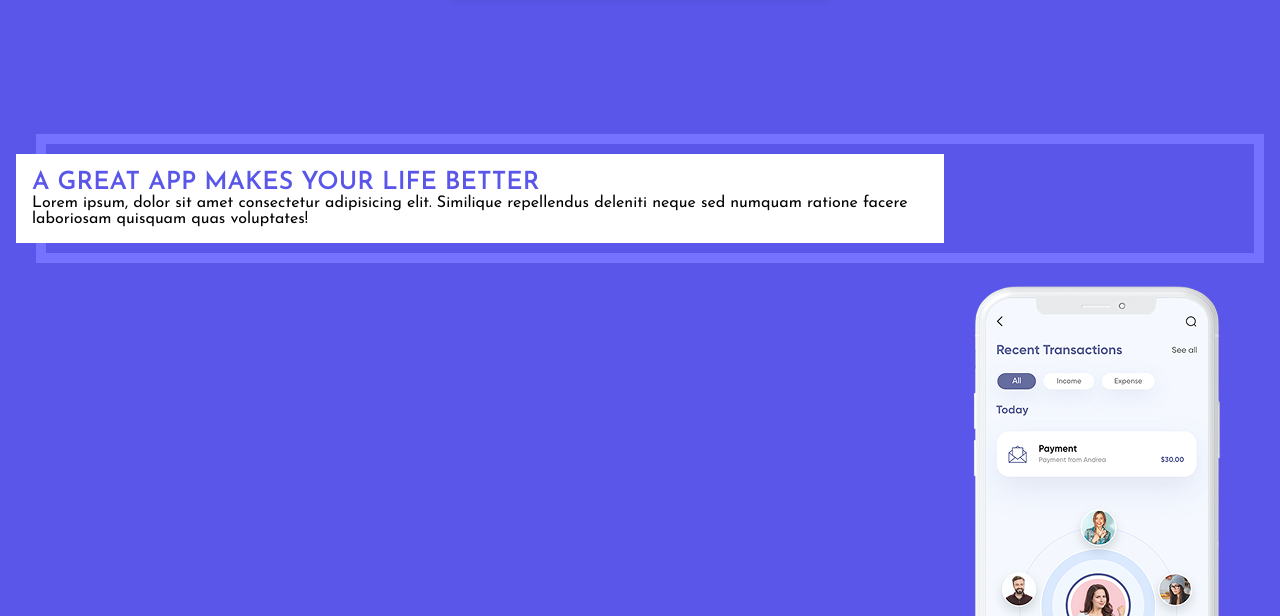
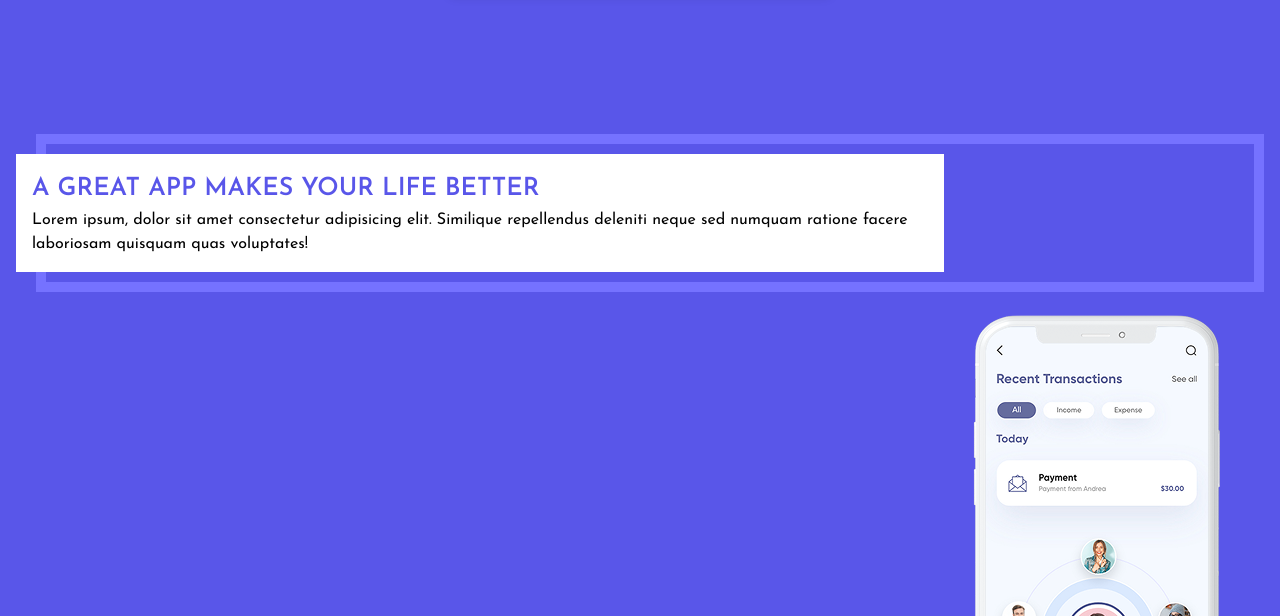
Before and after one commit to mayragm2/final-project-html-css, a plain HTML site: page index.html in a window 1280 px wide. Shown: the part 184-800 px from the top of the page. Drawn offline with Linux system fonts and the light colour scheme.

Commit message:
feat(style.css): add default styles for text

```diff
--- a/index.html
+++ b/index.html
@@ -20,7 +20,7 @@
         <section class="main-page">
             <div class="box">
                 <div>
-                    <h2>A GREAT APP MAKES YOUR LIFE BETTER</h2>
+                    <h5>A GREAT APP MAKES YOUR LIFE BETTER</h5>
                     <p>Lorem ipsum, dolor sit amet consectetur adipisicing elit. Similique repellendus deleniti neque sed numquam ratione facere laboriosam quisquam quas voluptates!</p>
                 </div>
                 <div></div>
--- a/style.css
+++ b/style.css
@@ -3,7 +3,25 @@
 *{
     margin: 0px;
 }
+h6{
+    font-family: Josefin Sans;
+    font-weight: 600;
+    font-size: 20px;
+    line-height: 30px;
+}
+h5{
+    font-family: Josefin Sans;
+    font-weight: 600;
+    font-size: 25px;
+    line-height: 37.5px;
+}
+p{
+    font-family: Josefin Sans;
+    font-weight: 400;
+    font-size: 16px;
+    line-height: 24px;
 
+}
 body{
     background-image: url(assets/background.png);
     background-repeat: repeat-y;
@@ -77,10 +95,8 @@ nav span{
     border: 10px solid #7572FF;
     box-sizing: border-box;
 }
-.box div:first-of-type h2{
+.box div:first-of-type h5{
     color:#5956E9;
-    font-weight: 600;
-    font-size: 25px;
 }
 .about-app{
     background-color: white;
```
